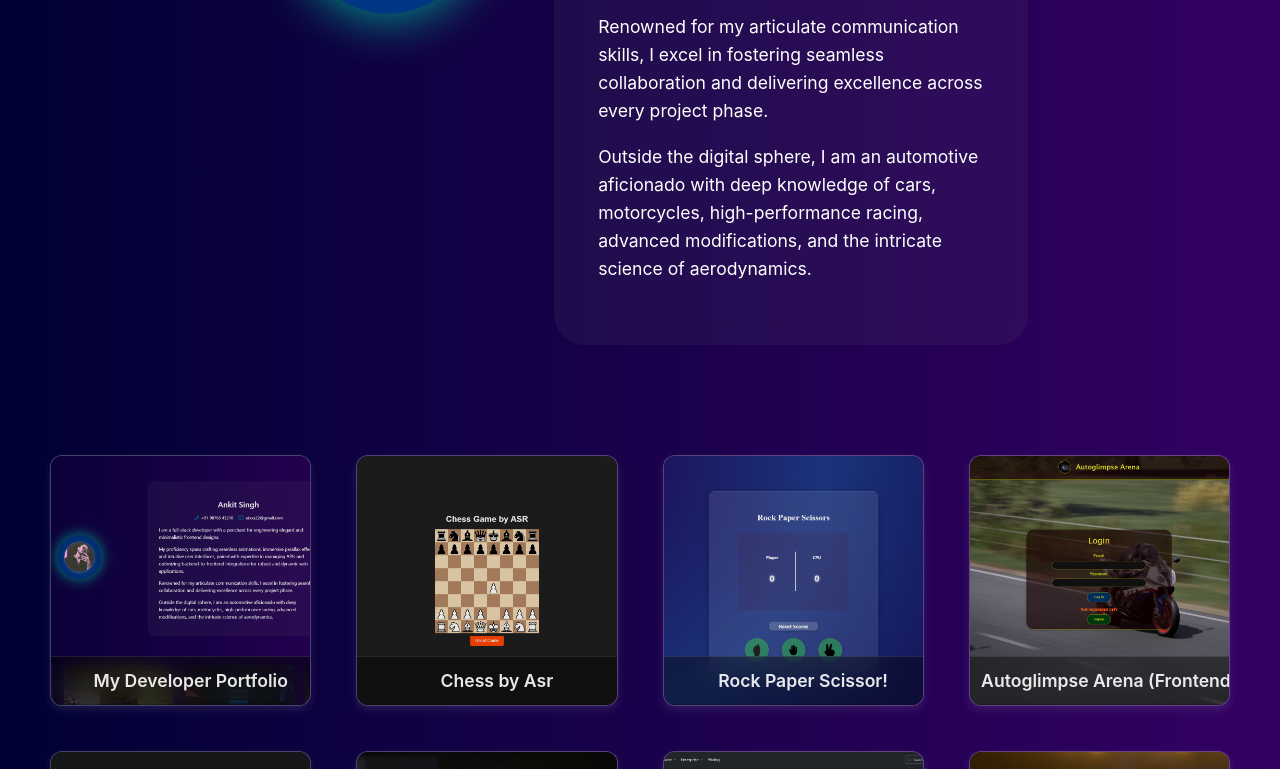
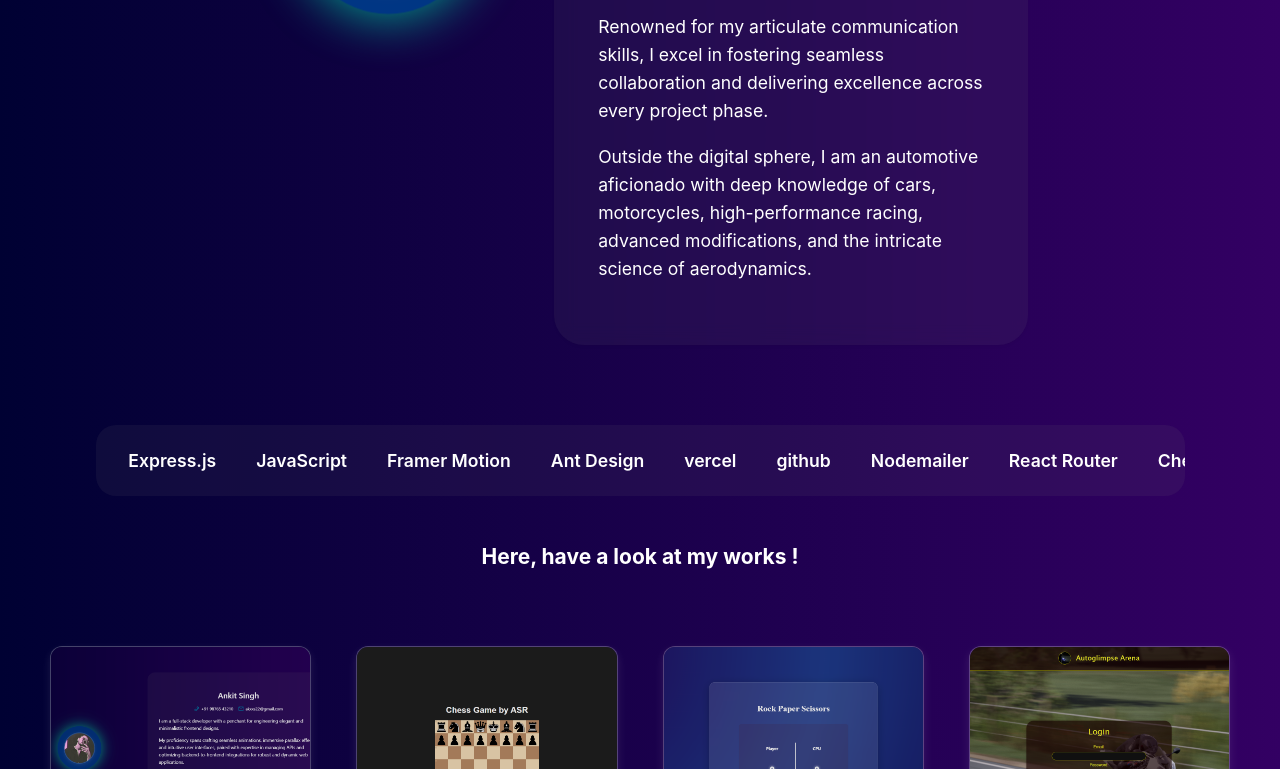
Before and after one commit to ankitsingh11411/port_frontend, a React (Vite) app: page / in a window 1280 px wide. Shown: the part 593-1362 px from the top of the page. Built offline with nearby package versions, Linux system fonts and the light colour scheme.

Commit message:
added skills carousel

```diff
--- a/src/components/Profile.jsx
+++ b/src/components/Profile.jsx
@@ -1,5 +1,5 @@
 import React, { useState } from 'react';
-import { Avatar, Typography, Row, Col, Empty, Card } from 'antd';
+import { Avatar, Typography, Row, Col, Card, Empty } from 'antd';
 import { motion } from 'framer-motion';
 import { PhoneOutlined, MailOutlined } from '@ant-design/icons';
 import styles from './Profile.module.css';
@@ -7,6 +7,7 @@ import mypic from '/mypic.jpg';
 import projects from '../assets/Project.js';
 import ProjectCard from './ProjectCard';
 import ProjectModal from './ProjectModal';
+import SkillsCarousel from './SkillsCarousel';
 
 const { Title, Paragraph } = Typography;
 
@@ -26,10 +27,7 @@ function Profile() {
 
   const containerVariants = {
     hidden: { opacity: 0 },
-    visible: {
-      opacity: 1,
-      transition: { staggerChildren: 0.3 },
-    },
+    visible: { opacity: 1, transition: { staggerChildren: 0.3 } },
   };
 
   const textVariants = {
@@ -39,12 +37,8 @@ function Profile() {
 
   return (
     <section className={styles.profile}>
-      <Row
-        gutter={[30, 30]}
-        align="middle"
-        justify="center"
-        className={styles.profile_row}
-      >
+      <Row gutter={[30, 30]} align="middle" justify="center">
+        {/* Profile Avatar Section */}
         <Col
           xs={24}
           sm={24}
@@ -63,6 +57,7 @@ function Profile() {
           </motion.div>
         </Col>
 
+        {/* Profile Details Section */}
         <Col xs={24} sm={24} md={14} lg={12} xl={10}>
           <motion.div
             initial="hidden"
@@ -74,6 +69,7 @@ function Profile() {
                 Ankit Singh
               </Title>
 
+              {/* Contact Info */}
               <motion.div
                 variants={textVariants}
                 className={styles.contact_info}
@@ -95,28 +91,23 @@ function Profile() {
                 </Row>
               </motion.div>
 
+              {/* About & Skills Description */}
               <motion.div variants={textVariants}>
                 <Paragraph className={styles.profile_description}>
                   I am a full-stack developer with a penchant for engineering
                   elegant and minimalistic frontend designs.
                 </Paragraph>
-              </motion.div>
-              <motion.div variants={textVariants}>
                 <Paragraph className={styles.profile_description}>
                   My proficiency spans crafting seamless animations, immersive
                   parallax effects, and intuitive user interfaces, paired with
                   expertise in managing APIs and optimizing backend-to-frontend
                   integrations for robust and dynamic web applications.
                 </Paragraph>
-              </motion.div>
-              <motion.div variants={textVariants}>
                 <Paragraph className={styles.profile_description}>
                   Renowned for my articulate communication skills, I excel in
                   fostering seamless collaboration and delivering excellence
                   across every project phase.
                 </Paragraph>
-              </motion.div>
-              <motion.div variants={textVariants}>
                 <Paragraph className={styles.profile_description}>
                   Outside the digital sphere, I am an automotive aficionado with
                   deep knowledge of cars, motorcycles, high-performance racing,
@@ -127,8 +118,11 @@ function Profile() {
             </Card>
           </motion.div>
         </Col>
+        <SkillsCarousel />
+        <h1>Here, have a look at my works !</h1>
       </Row>
 
+      {/* Project Section */}
       <div className={styles.project_cards}>
         {projects.length > 0 ? (
           <Row gutter={[45, 45]} justify="center">
--- /dev/null
+++ b/src/components/SkillsCarousel.jsx
@@ -0,0 +1,48 @@
+import React from 'react';
+import { motion } from 'framer-motion';
+import styles from './SkillsCarousel.module.css';
+
+const skills = [
+  'React.js',
+  'Node.js',
+  'MongoDB',
+  'Express.js',
+  'JavaScript',
+  'Framer Motion',
+  'Ant Design',
+  'vercel',
+  'github',
+  'Nodemailer',
+  'React Router',
+  'Chess.js',
+  'React Chessboard',
+  'HTML',
+  'CSS',
+  'SCSS',
+  'Modular Css',
+  'Redux',
+  'Git',
+  'AWS',
+];
+
+function SkillsCarousel() {
+  const repeatedSkills = [...skills, ...skills];
+
+  return (
+    <div className={styles.skills_container}>
+      <motion.div
+        className={styles.skills_wrapper}
+        animate={{ x: ['0%', '-100%'] }}
+        transition={{ ease: 'linear', duration: 20, repeat: Infinity }}
+      >
+        {repeatedSkills.map((skill, index) => (
+          <span key={index} className={styles.skill_item}>
+            {skill}
+          </span>
+        ))}
+      </motion.div>
+    </div>
+  );
+}
+
+export default SkillsCarousel;
--- /dev/null
+++ b/src/components/SkillsCarousel.module.css
@@ -0,0 +1,38 @@
+.skills_container {
+  width: 90%;
+  overflow: hidden;
+  white-space: nowrap;
+  position: relative;
+  background: var(--desc-back);
+  border-radius: 20px;
+  padding: 15px 0;
+}
+
+.skillhead {
+  color: var(--text-color);
+  text-align: center;
+  font-size: 1.2rem;
+  font-weight: 600;
+  margin-bottom: 10px;
+}
+
+.skills_wrapper {
+  display: flex;
+  gap: 0px;
+}
+
+.skill_item {
+  font-size: 1.1rem;
+  font-weight: 600;
+  padding: 10px 20px;
+  color: var(--text-color);
+  display: inline-block;
+  white-space: nowrap;
+}
+
+@media (max-width: 480px) {
+  .skills_container {
+    width: 90%;
+    padding: 10px 0;
+  }
+}
```
Also changed, not shown: 1 other file (tests, documents, lock files or other folders).
